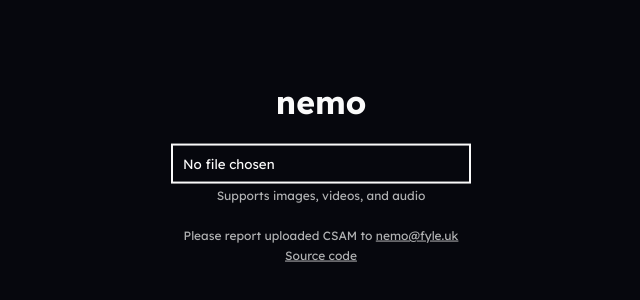
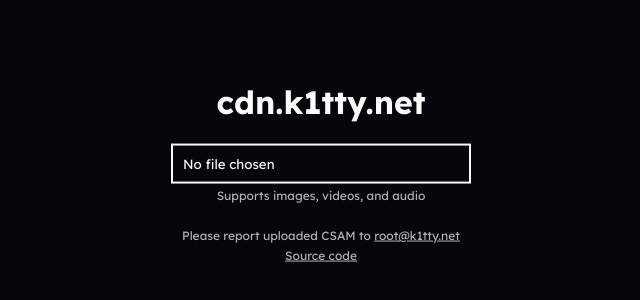
Before and after one commit to k1ttynet/filehost, a SvelteKit app: page / in a window 1280 px wide. Shown: the part 228-528 px from the top of the page, without its empty margins (319-959 px from the left). Built offline with nearby package versions, Linux system fonts and the light colour scheme.

Commit message:
Update +page.svelte

```diff
--- a/src/routes/+page.svelte
+++ b/src/routes/+page.svelte
@@ -19,14 +19,14 @@
         <StatusBanner status={form.success ? "success" : "error"}>{form.success ? form.message : form.error}</StatusBanner>
     <br>
     {/if}
-    <h1>nemo</h1><br>
+    <h1>cdn.k1tty.net</h1><br>
     <form method="post" enctype="multipart/form-data">
         <input type="file" name="file" id="file" accept="image/*, video/*, audio/*"/>
         <br>
         <small>Supports images, videos, and audio</small>
         <br><br>
-        <small>Please report uploaded CSAM to <a href="mailto:nemo@fyle.uk">nemo@fyle.uk</a></small>
+        <small>Please report uploaded CSAM to <a href="mailto:root@k1tty.net">root@k1tty.net</a></small>
         <br>
-        <small><a href="https://codeberg.org/lexio/nemo">Source code</a></small>
+        <small><a href="https://github.com/k1ttynet/filehost">Source code</a></small>
     </form>
 </div>
```
